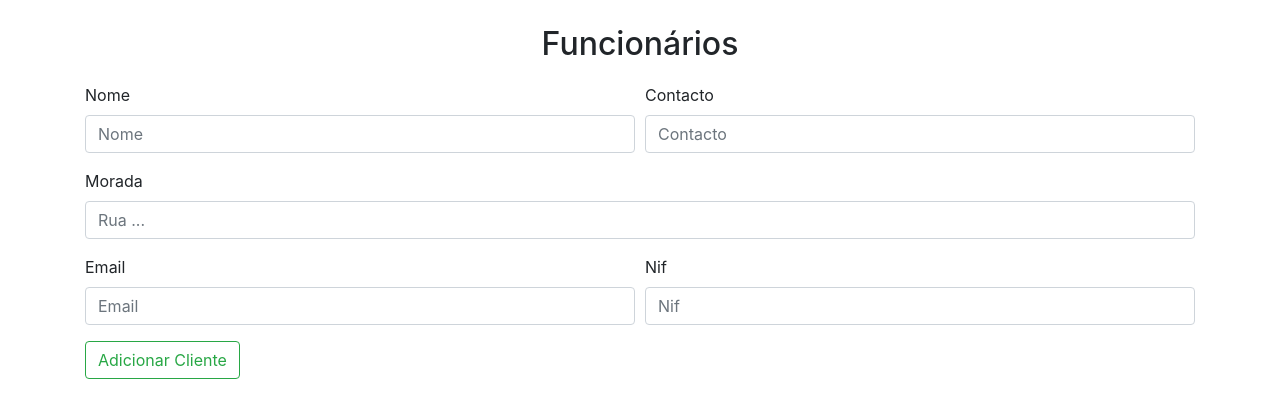
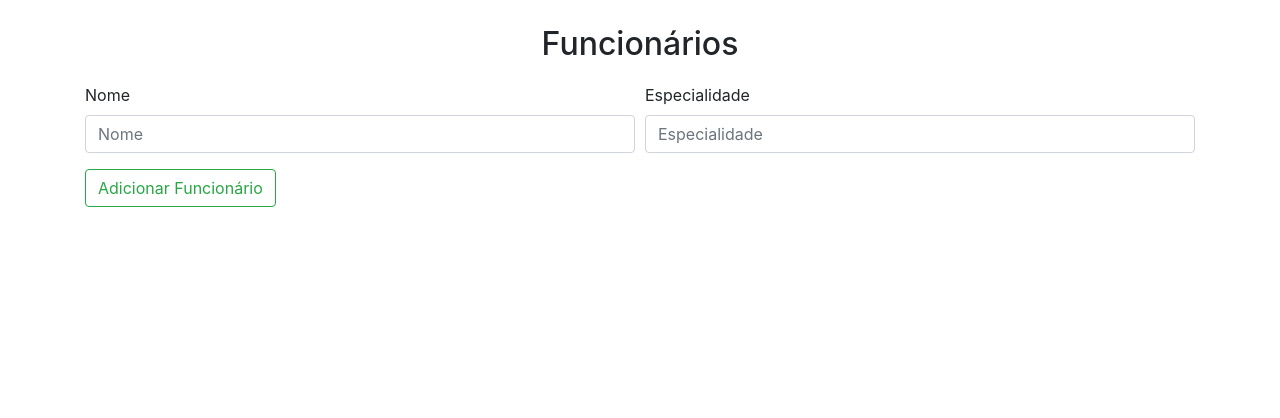
Before and after one commit to bazucas/DawPHPBasicCRUD, a PHP site: page /htdocs/funcionario.php in a window 1280 px wide. Shown: the part 66-484 px from the top of the page. Run offline with PHP 8.4, Linux system fonts and the light colour scheme; the visitor is signed in with stand-in values (Sample User, id 1); some libraries are stand-ins or nearby versions.

Commit message:
insert funcionario working

```diff
--- a/db_connection.php
+++ b/db_connection.php
@@ -81,9 +81,10 @@ function InsertNewVehicle($marca, $modelo, $matricula, $idCliente) {
     exit();
 }
 
-function InsertNewEmployee($nome, $contacto, $email, $morada, $nif) {
+function InsertNewEmployee($nome, $espec) {
     $conn = OpenCon();
-    $conn->query("INSERT INTO Cliente values (0, '" . $nome . "', '" . $contacto . "', '" . $email . "', '" . $morada . "', '" . $nif . "');");
+//    $conn->query("INSERT INTO Funcionario values (0, 'Robertom', 2)");
+    $conn->query("INSERT INTO Funcionario values (0, '" . $nome . "', " . $espec . ")");
     CloseCon($conn);
     header(path());
     exit();
--- a/funcionario.php
+++ b/funcionario.php
@@ -3,14 +3,10 @@ require_once('authenticate.php');
 include 'db_connection.php';
 
 if ($_SERVER['REQUEST_METHOD'] == 'POST') {
-    if (!empty($_POST["nome"]) && !empty($_POST["contacto"]) && !empty($_POST["email"]) && !empty($_POST["morada"]) && !empty($_POST["nif"])) {
+    if (!empty($_POST["nome"]) && !empty($_POST["espec"])) {
         $nome = $_POST["nome"];
-        $contacto = $_POST["contacto"];
-        $email = $_POST["email"];
-        $morada = $_POST["morada"];
-        $nif = $_POST["nif"];
-
-        InsertNewClient($nome, $contacto, $email, $morada, $nif);
+        $espec = $_POST["espec"];
+        InsertNewEmployee($nome, $espec);
     }
 }
 ?>
@@ -123,32 +119,18 @@ if ($_SERVER['REQUEST_METHOD'] == 'POST') {
 <div class="container h-100">
     <h2 class="row h-100 justify-content-center align-items-center">Funcionários</h2>
 
-    <form id='cliente' method='post'>
+    <form id='funcionario' method='post'>
         <div class="form-row">
             <div class="form-group col-md-6">
                 <label for="nome">Nome</label>
                 <input type="text" class="form-control" id="nome" name="nome" placeholder="Nome" required>
             </div>
             <div class="form-group col-md-6">
-                <label for="contacto">Contacto</label>
-                <input type="number" maxlength="9" minlength="9" class="form-control" id="contacto" name="contacto" placeholder="Contacto" required>
+                <label for="espec">Especialidade</label>
+                <input type="text" class="form-control" id="espec" name="espec" placeholder="Especialidade" required>
             </div>
         </div>
-        <div class="form-group">
-            <label for="morada">Morada</label>
-            <input type="text" class="form-control" id="morada" name="morada"  placeholder="Rua ..." required>
-        </div>
-        <div class="form-row">
-            <div class="form-group col-md-6">
-                <label for="email">Email</label>
-                <input type="email" class="form-control" id="email" name="email" placeholder="Email" required>
-            </div>
-            <div class="form-group col-md-6">
-                <label for="nif">Nif</label>
-                <input type="number" maxlength="9" minlength="9" class="form-control" id="nif" name="nif" placeholder="Nif" required>
-            </div>
-        </div>
-        <button class='btn btn-outline-success my-2 my-sm-0' type = 'submit'>Adicionar Cliente</button>
+        <button class='btn btn-outline-success my-2 my-sm-0' type = 'submit'>Adicionar Funcionário</button>
     </form>
 
 </div>
--- a/index.php
+++ b/index.php
@@ -134,7 +134,7 @@ if ($_SERVER['REQUEST_METHOD'] == 'POST') {
     </div>
 </nav>
 <div class="container h-100">
-    <h2 class="row h-100 justify-content-center align-items-center">Marcações para dia <?php echo $_SESSION["date"]; ?></h2>
+    <h2 class="row h-100 justify-content-center align-items-center">Marcações para <?php echo $_SESSION["date"]; ?></h2>
 
     <div class="dateContainer row h-100 justify-content-center align-items-center">
         <form class='form-inline my-2 my-lg-0' id='Search' method = 'post' >
```
